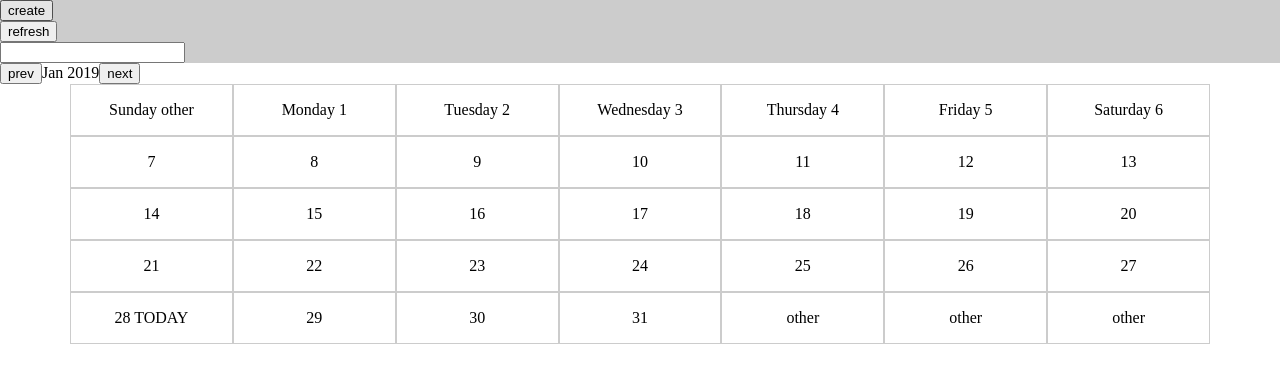
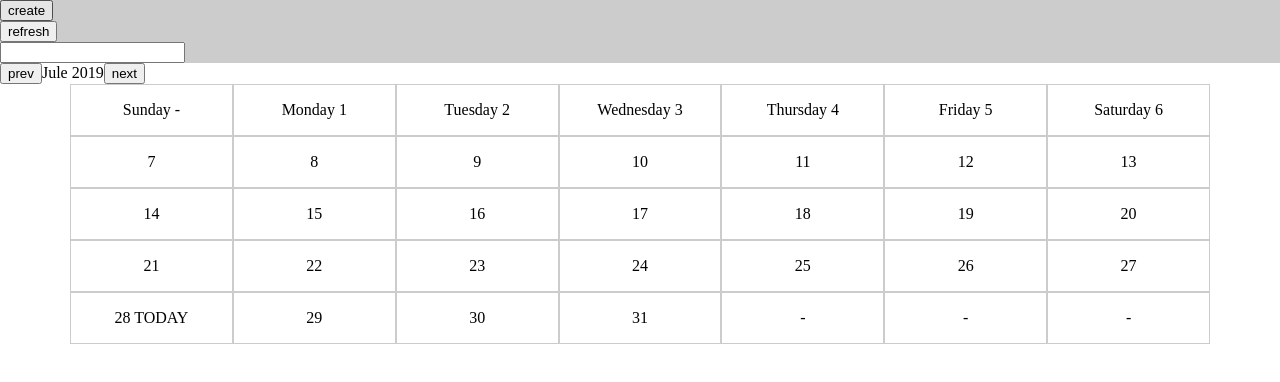
Before and after one commit to Akella13/IT-Test, a Vue app: page / in a window 1280 px wide. Shown: the top 382 px of the page. Built offline with nearby package versions, Linux system fonts and the light colour scheme.

Commit message:
feat: prevMonth() & nextMonth()

```diff
--- a/src/components/Calendar.vue
+++ b/src/components/Calendar.vue
@@ -1,8 +1,8 @@
 <template>
   <div>
     <section>
-      <button type="button" @click="prethisonth">prev</button>
-      <span>{{ months[selected] }} {{ current.year }}</span>
+      <button type="button" @click="prevMonth">prev</button>
+      <span>{{ months[selected.month] }} {{ selected.year }}</span>
       <button type="button" @click="nextMonth">next</button>
     </section>
     <section>
@@ -31,7 +31,7 @@ export default {
       months: ['Jan', 'Feb', 'March', 'April', 'May', 'June', 'Jule', 'Aug', 'Sep', 'Oct', 'Nov', 'Dec'],
       weeks: 5,
       days: ['Sunday', 'Monday', 'Tuesday', 'Wednesday', 'Thursday', 'Friday', 'Saturday'],
-      selected: 0,
+      selected: {},
       current: {},
     };
   },
@@ -42,7 +42,8 @@ export default {
       day: this.today.getDay(),
       date: this.today.getDate(),
       week: Math.floor(this.today.getDate()/this.days.length),
-    })
+    });
+    this.$set(this, 'selected', this.current);
   },
   mounted() {
 
@@ -56,13 +57,23 @@ export default {
       if (date > 0 && date <= this.monthInDates(this.current.month, this.current.year)) {
         return date;
       }
-      return 'other';
+      return '-';
     },
-    prethisonth() {
-      this.selected -= 1;
+    prevMonth() {
+      if (this.selected.month <= 0) {
+        this.selected.year -= 1;
+        this.selected.month = 11;
+      } else {
+        this.selected.month -= 1;
+      }
     },
     nextMonth() {
-      this.selected += 1;
+      if (this.selected.month >=11) {
+        this.selected.year += 1;
+        this.selected.month = 0;
+      } else {
+        this.selected.month += 1;
+      }
     }
   }
 }
```
